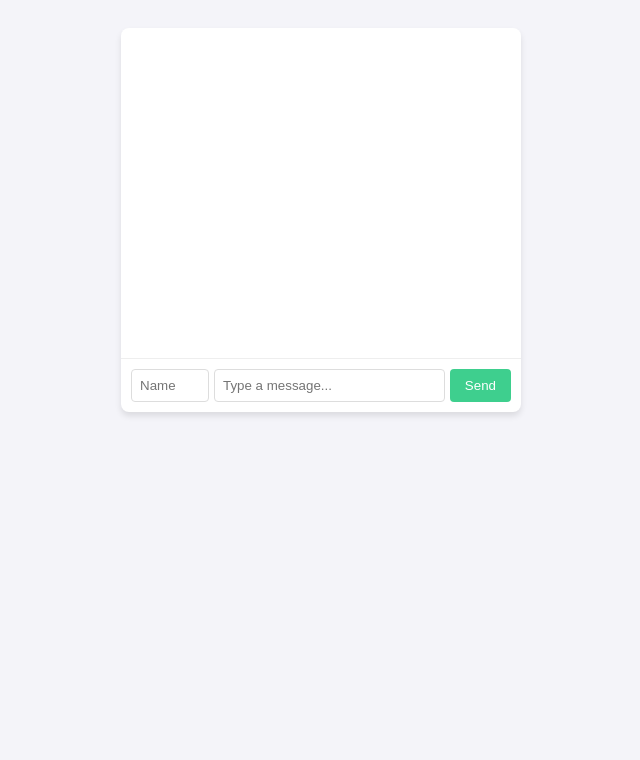
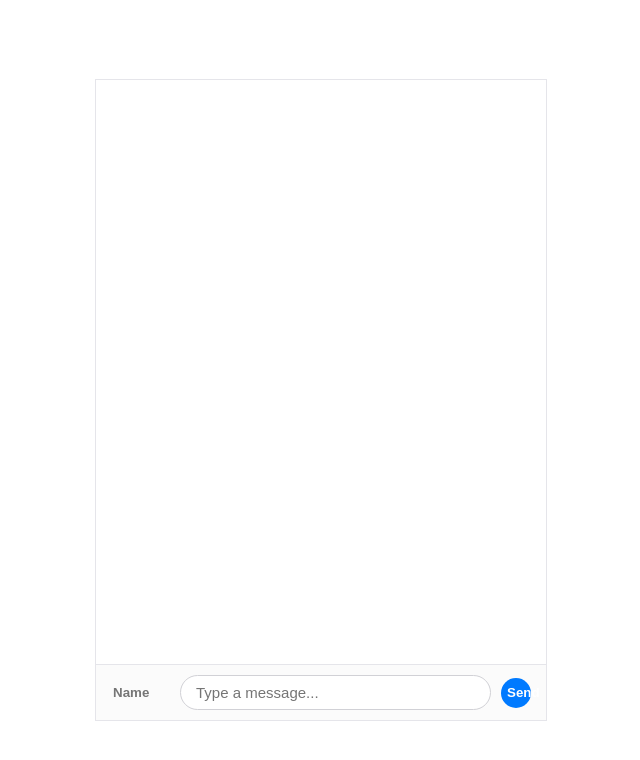
Before and after one commit to kou1gn/stackblitz-starters-chatroom, a website: page index.html in a window 1280 px wide. Shown: the whole page, without its empty margins (319-959 px from the left). Drawn offline with nearby package versions, Linux system fonts and the light colour scheme; no server answers.

Commit message:
working msgs

```diff
--- a/index.html
+++ b/index.html
@@ -5,16 +5,112 @@
     <meta name="viewport" content="width=device-width, initial-scale=1.0">
     <title>Supabase QuickChat</title>
     <script src="https://cdn.jsdelivr.net/npm/@supabase/supabase-js@2"></script>
-    <style>
-        body { font-family: sans-serif; background: #f4f4f9; display: flex; justify-content: center; padding: 20px; }
-        #chat-container { width: 100%; max-width: 400px; background: white; border-radius: 8px; box-shadow: 0 4px 6px rgba(0,0,0,0.1); overflow: hidden; }
-        #messages { height: 300px; overflow-y: auto; padding: 15px; border-bottom: 1px solid #eee; display: flex; flex-direction: column; }
-        .msg { margin-bottom: 10px; padding: 8px; border-radius: 4px; background: #e9ecef; width: fit-content; }
-        .msg b { display: block; font-size: 0.8rem; color: #666; }
-        #input-area { display: flex; padding: 10px; }
-        input { flex: 1; padding: 8px; border: 1px solid #ddd; border-radius: 4px; }
-        button { margin-left: 5px; padding: 8px 15px; background: #3ecf8e; color: white; border: none; border-radius: 4px; cursor: pointer; }
-    </style>
+   <style>/* Container & Background */
+    body {
+        background-color: #ffffff;
+        font-family: -apple-system, BlinkMacSystemFont, "Segoe UI", Roboto, Helvetica, Arial, sans-serif;
+        display: flex;
+        justify-content: center;
+        align-items: center;
+        height: 100vh;
+        margin: 0;
+    }
+
+    #chat-container {
+        width: 100%;
+        max-width: 450px;
+        height: 80vh;
+        display: flex;
+        flex-direction: column;
+        border: 1px solid #e5e5ea;
+        background: #fff;
+    }
+
+    /* Scrollable Message Area */
+    #messages {
+        flex: 1;
+        overflow-y: scroll;
+        padding: 20px;
+        display: flex;
+        flex-direction: column;
+        gap: 8px;
+    }
+
+    /* The Message Bubbles */
+    .msg {
+        max-width: 70%;
+        padding: 8px 15px;
+        border-radius: 20px;
+        font-size: 15px;
+        line-height: 1.4;
+        position: relative;
+        word-wrap: break-word;
+    }
+
+    /* "Sent" Messages (Blue) */
+    .msg.sent {
+        align-self: flex-end;
+        background-color: #007aff; /* Apple Blue */
+        color: white;
+        border-bottom-right-radius: 4px;
+    }
+
+    /* "Received" Messages (Grey) */
+    .msg.received {
+        align-self: flex-start;
+        background-color: #e5e5ea; /* Apple Light Grey */
+        color: black;
+        border-bottom-left-radius: 4px;
+    }
+
+    /* Username Label */
+    .msg b {
+        display: block;
+        font-size: 10px;
+        margin-bottom: 2px;
+        text-transform: uppercase;
+        opacity: 0.7;
+    }
+
+    /* Input Area mimicking the iOS text bar */
+    #input-area {
+        padding: 10px 15px;
+        border-top: 1px solid #e5e5ea;
+        display: flex;
+        align-items: center;
+        background: #fbfbfb;
+    }
+
+    input[id="messageInput"] {
+        flex: 1;
+        border: 1px solid #d1d1d6;
+        border-radius: 20px;
+        padding: 8px 15px;
+        outline: none;
+        font-size: 15px;
+    }
+
+    input[id="username"] {
+        border: none;
+        background: transparent;
+        font-weight: bold;
+        color: #007aff;
+        width: 60px;
+        margin-right: 10px;
+        outline: none;
+    }
+
+    button {
+        background: #007aff;
+        color: white;
+        border: none;
+        border-radius: 50%;
+        width: 30px;
+        height: 30px;
+        margin-left: 10px;
+        cursor: pointer;
+        font-weight: bold;
+    }</style>
 </head>
 <body>
 
@@ -29,17 +125,17 @@
 
 <script>
     // INITIALIZE SUPABASE
-    const SUPABASE_URL = 'Yhttps://ucmcrelntivvzxywiudg.supabase.co';
+    const SUPABASE_URL = 'https://ucmcrelntivvzxywiudg.supabase.co';
     const SUPABASE_KEY = 'sb_publishable_xurqceZWPL4W-m7YriwjJg_TTct6wVw';
-    const supabase = supabase.createClient(SUPABASE_URL, SUPABASE_KEY);
+    const supabaseClient = supabase.createClient(SUPABASE_URL, SUPABASE_KEY);
 
     const messageContainer = document.getElementById('messages');
     const chatForm = document.getElementById('input-area');
 
     // 1. Fetch existing messages
     async function fetchMessages() {
-        const { data } = await supabase.from('messages').select('*').order('created_at', { ascending: true });
-        data.forEach(appendMessage);
+        const { data } = await supabaseClient.from('messages').select('*').order('created_at', { ascending: true });
+        data?.forEach(appendMessage);
     }
 
     // 2. Append message to UI
@@ -58,13 +154,13 @@
         const content = document.getElementById('messageInput').value;
 
         if (content) {
-            await supabase.from('messages').insert([{ username, content }]);
+            await supabaseClient.from('messages').insert([{ username, content }]);
             document.getElementById('messageInput').value = '';
         }
     };
 
     // 4. Listen for Realtime changes
-    supabase
+    supabaseClient
         .channel('public:messages')
         .on('postgres_changes', { event: 'INSERT', schema: 'public', table: 'messages' }, payload => {
             appendMessage(payload.new);
--- a/styles.css
+++ b/styles.css
@@ -1,46 +1,106 @@
-* {
-  box-sizing: border-box;
+/* Container & Background */
+body {
+  background-color: #ffffff;
+  font-family: -apple-system, BlinkMacSystemFont, "Segoe UI", Roboto, Helvetica, Arial, sans-serif;
+  display: flex;
+  justify-content: center;
+  align-items: center;
+  height: 100vh;
+  margin: 0;
 }
 
-body {
-  margin: 0;
-  font-family: system-ui, sans-serif;
-  color: black;
-  background-color: white;
+#chat-container {
+  width: 100%;
+  max-width: 450px;
+  height: 80vh;
+  display: flex;
+  flex-direction: column;
+  border: 1px solid #e5e5ea;
+  background: #fff;
 }
 
-nav {
+/* Scrollable Message Area */
+#messages {
+  flex: 1;
+  overflow-y: scroll;
+  padding: 20px;
   display: flex;
-  flex-wrap: wrap;
-  align-items: center;
-  justify-content: center;
-  padding: 0.5rem;
-  gap: 0.5rem;
-  border-bottom: solid 1px #aaa;
-  background-color: #eee;
+  flex-direction: column;
+  gap: 8px;
 }
 
-nav a {
-  display: inline-block;
-  min-width: 9rem;
-  padding: 0.5rem;
-  border-radius: 0.2rem;
-  border: solid 1px #aaa;
-  text-align: center;
-  text-decoration: none;
-  color: #555;
+/* The Message Bubbles */
+.msg {
+  max-width: 70%;
+  padding: 8px 15px;
+  border-radius: 20px;
+  font-size: 15px;
+  line-height: 1.4;
+  position: relative;
+  word-wrap: break-word;
 }
 
-nav a[aria-current='page'] {
-  color: #000;
-  background-color: #d4d4d4;
+/* "Sent" Messages (Blue) */
+.msg.sent {
+  align-self: flex-end;
+  background-color: #007aff; /* Apple Blue */
+  color: white;
+  border-bottom-right-radius: 4px;
 }
 
-main {
-  padding: 1rem;
+/* "Received" Messages (Grey) */
+.msg.received {
+  align-self: flex-start;
+  background-color: #e5e5ea; /* Apple Light Grey */
+  color: black;
+  border-bottom-left-radius: 4px;
 }
 
-h1 {
+/* Username Label */
+.msg b {
+  display: block;
+  font-size: 10px;
+  margin-bottom: 2px;
+  text-transform: uppercase;
+  opacity: 0.7;
+}
+
+/* Input Area mimicking the iOS text bar */
+#input-area {
+  padding: 10px 15px;
+  border-top: 1px solid #e5e5ea;
+  display: flex;
+  align-items: center;
+  background: #fbfbfb;
+}
+
+input[id="messageInput"] {
+  flex: 1;
+  border: 1px solid #d1d1d6;
+  border-radius: 20px;
+  padding: 8px 15px;
+  outline: none;
+  font-size: 15px;
+}
+
+input[id="username"] {
+  border: none;
+  background: transparent;
   font-weight: bold;
-  font-size: 1.5rem;
+  color: #007aff;
+  width: 60px;
+  margin-right: 10px;
+  outline: none;
 }
+
+button {
+  background: #007aff;
+  color: white;
+  border: none;
+  border-radius: 50%;
+  width: 30px;
+  height: 30px;
+  margin-left: 10px;
+  cursor: pointer;
+  font-weight: bold;
+}
```
Also changed, not shown: script.js (+44 -1 lines).
